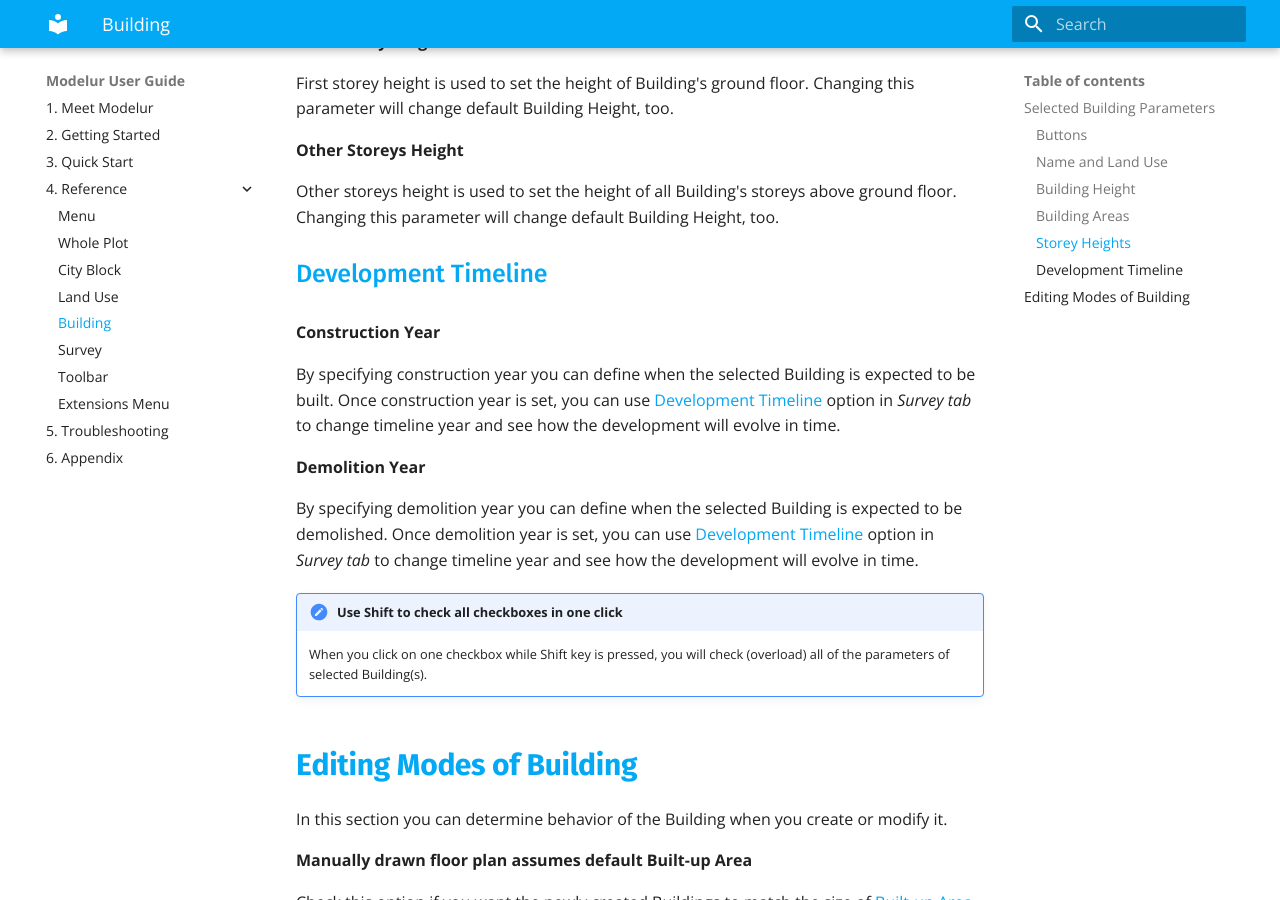
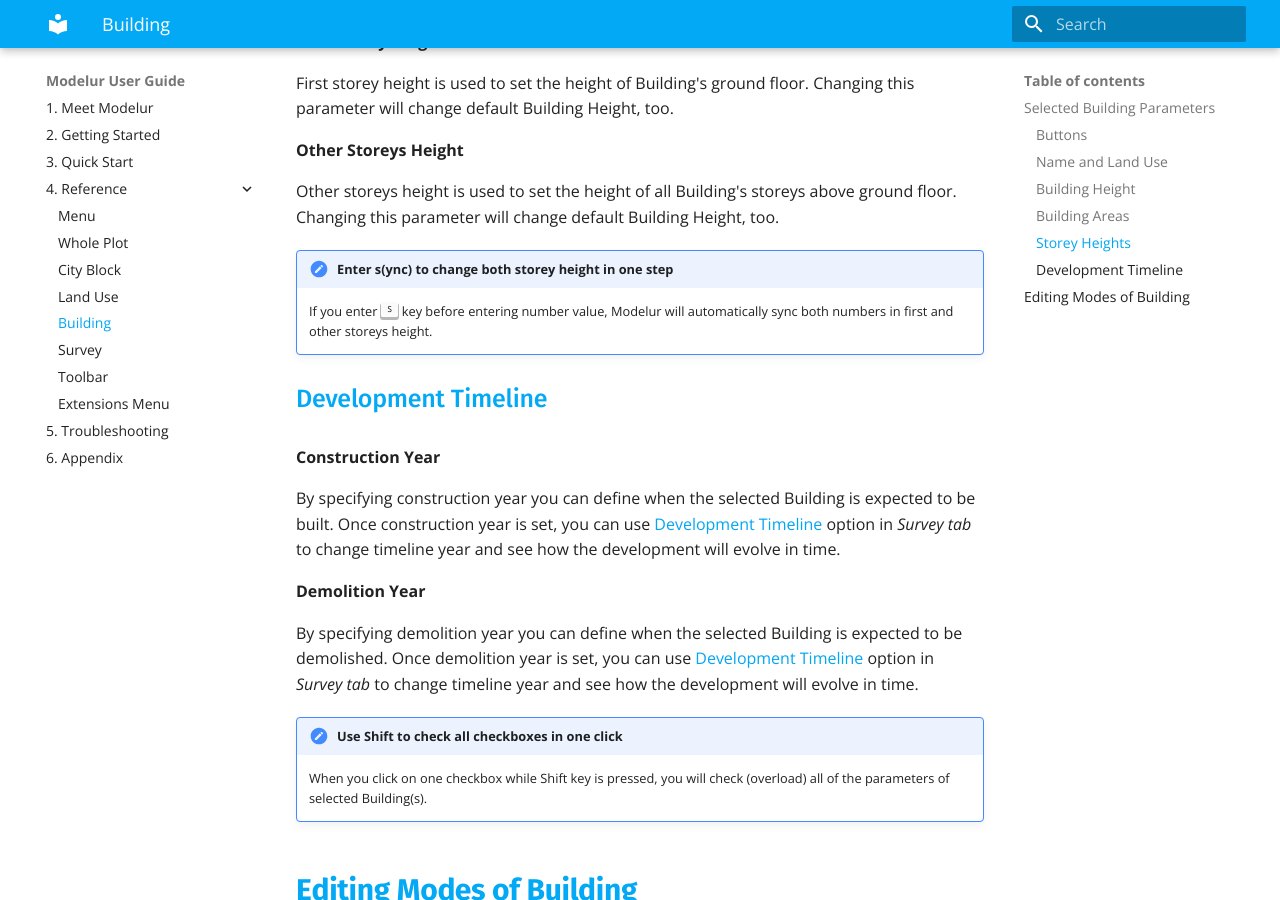
Before and after one commit to Modelur/docs, an MkDocs documentation site: the page built from docs/reference/building.md, in a window 1280 px wide and 900 px high, scrolled down 3192 px. Built offline with MkDocs 1.6.1 and Material for MkDocs 9.7.7, drawn with Linux system fonts in a browser that asks for light colours; old or Windows-style settings are respelled for this version of MkDocs.

Commit message:
Added hint "Enter s(ync) to change both storey height in one step"

```diff
--- a/docs/reference/building.md
+++ b/docs/reference/building.md
@@ -69,6 +69,9 @@
 
 Other storeys height is used to set the height of all Building's storeys above ground floor. Changing this parameter will change default Building Height, too.
 
+!!! hint "Enter s(ync) to change both storey height in one step"
+    If you enter ++s++ key before entering number value, Modelur will automatically sync both numbers in first and other storeys height.
+
 #### Development Timeline ####
 
 **Construction Year**
```
Also changed, not shown: docs/reference/city_block.md (+3 -0 lines).
